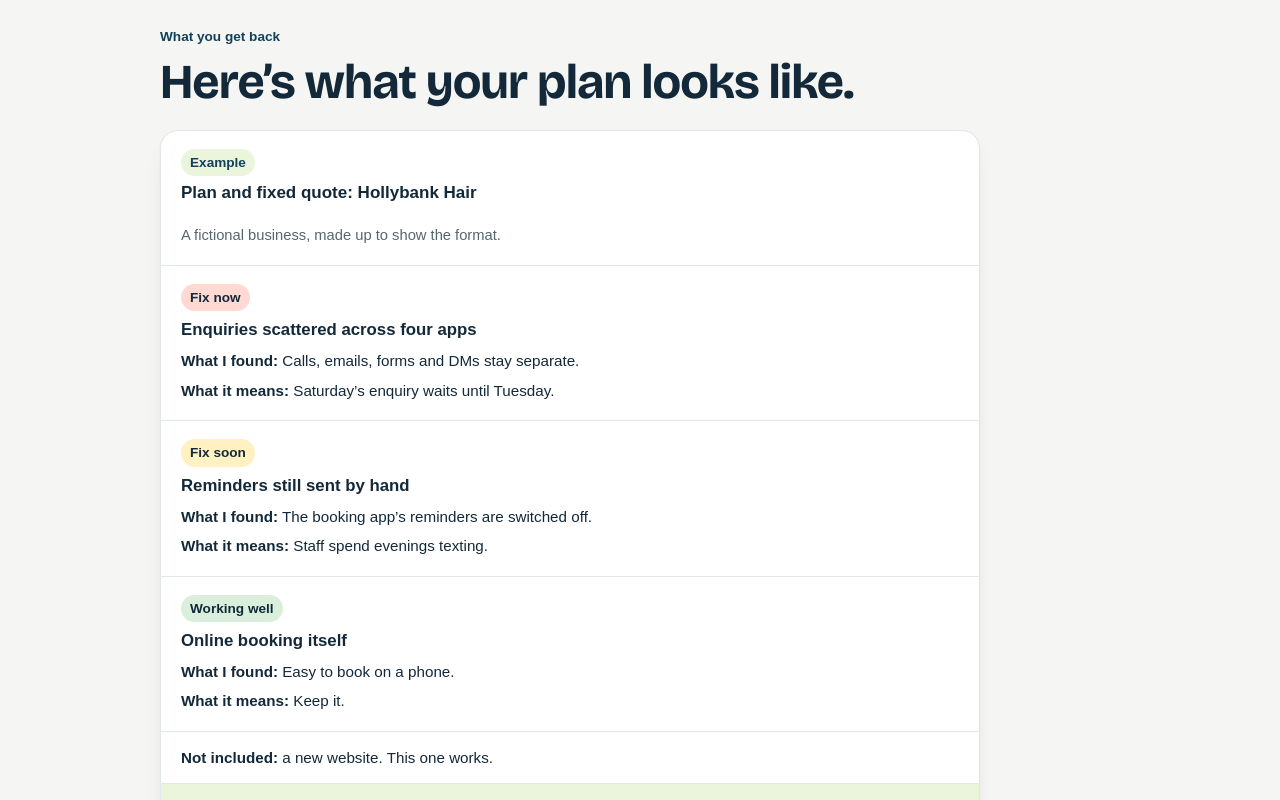
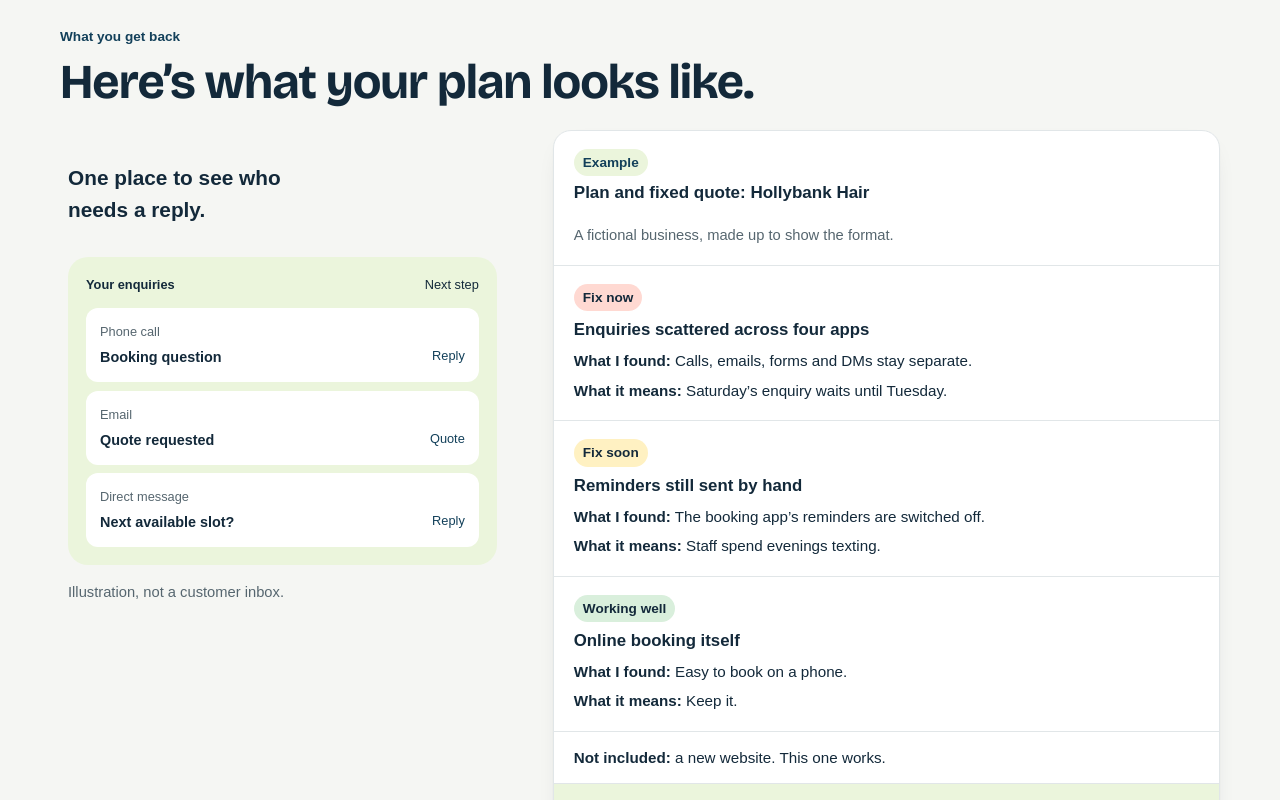
Before and after one commit to manazoid4/mazos-site, a Next.js app: page / in a window 1280 px wide. Shown: the part 1720-2520 px from the top of the page. Built offline with nearby package versions, Linux system fonts and the light colour scheme.

Commit message:
feat: show scattered enquiries settling into one list

```diff
--- /dev/null
+++ b/app/inbox-story.tsx
@@ -0,0 +1,21 @@
+/** Static first: the final list is readable without scripts or motion. */
+export function InboxStory() {
+  return (
+    <figure className="s-inbox-story" data-reveal aria-label="Illustration: calls, email and messages gathered into one enquiry list">
+      <figcaption>One place to see who needs a reply.</figcaption>
+      <div className="s-inbox-list">
+        <div className="s-inbox-heading"><strong>Your enquiries</strong><span>Next step</span></div>
+        {[
+          ['Phone call', 'Booking question', 'Reply'],
+          ['Email', 'Quote requested', 'Quote'],
+          ['Direct message', 'Next available slot?', 'Reply'],
+        ].map(([channel, subject, next], index) => (
+          <div className="s-inbox-item" key={channel} style={{ ['--i' as string]: index }}>
+            <span>{channel}</span><strong>{subject}</strong><span>{next}</span>
+          </div>
+        ))}
+      </div>
+      <p className="s-small">Illustration, not a customer inbox.</p>
+    </figure>
+  );
+}
--- a/app/page.tsx
+++ b/app/page.tsx
@@ -6,6 +6,7 @@ import { HOMEPAGE_FAQS } from './faqs';
 import { LeakCheckForm } from './leak-check/leak-check-form';
 import { CallLink, PricingViewTracker } from './analytics';
 import { StickyCheckCta } from './sticky-cta';
+import { InboxStory } from './inbox-story';
 import { SampleReport } from './sample-report';
 import { PlugHero } from './plug-hero';
 import { Scenes } from './scenes';
@@ -93,7 +94,7 @@ export default function Page() {
       <section className="s-section s-example" id="example" data-reveal aria-labelledby="example-title">
         <p className="eyebrow">What you get back</p>
         <h2 id="example-title">Here’s what your plan looks like.</h2>
-        <SampleReport />
+        <div className="s-example-split"><InboxStory /><SampleReport /></div>
       </section>
 
       <section className="s-section s-check" id="check" aria-labelledby="check-title">
--- a/app/refresh.css
+++ b/app/refresh.css
@@ -175,3 +175,20 @@ h2 { font-weight: 650; }
   .s-board-step svg { grid-row: span 2; width: 28px; height: 28px; }
   .s-board-phone .s-demo { max-width: 260px; }
 }
+.s-example { max-width: none; }
+.s-example-split { display: grid; gap: 32px; align-items: start; }
+.s-inbox-story { margin: 0; padding: 32px 8px; }
+.s-inbox-story figcaption { font-size: 1.3rem; font-weight: 650; max-width: 22ch; margin-bottom: 30px; }
+.s-inbox-list { border-radius: 20px; padding: 18px; background: var(--tint); }
+.s-inbox-heading { display: flex; justify-content: space-between; font-size: .8rem; margin-bottom: 14px; gap: 12px; }
+.s-inbox-item { display: grid; grid-template-columns: 1fr auto; gap: 4px 12px; margin-top: 8px; padding: 14px; background: var(--surface); border-radius: 12px; }
+.s-inbox-item > span:first-child { grid-column: 1 / -1; font-size: .8rem; color: var(--muted); }
+.s-inbox-item > span:last-child { font-size: .8rem; color: var(--accent); }
+.s-inbox-item strong { font-size: .9rem; }
+.s-inbox-story > p { margin-top: 16px; }
+@media (min-width: 900px) { .s-example-split { grid-template-columns: .8fr 1.2fr; gap: 48px; } }
+@media (prefers-reduced-motion: no-preference) {
+  .js-reveal .s-inbox-story:not([data-shown]) .s-inbox-item { transform: translateX(calc((var(--i) - 1) * 24px)) rotate(calc((var(--i) - 1) * 5deg)); }
+  .js-reveal .s-inbox-story[data-shown] .s-inbox-item { animation: s-inbox-settle 1.2s ease-out both; animation-delay: calc(var(--i) * .25s); }
+}
+@keyframes s-inbox-settle { from { transform: translateX(calc((var(--i) - 1) * 24px)) rotate(calc((var(--i) - 1) * 5deg)); opacity: .6; } to { transform: none; opacity: 1; } }
```
Also changed, not shown: 1 other file (tests, documents, lock files or other folders).
